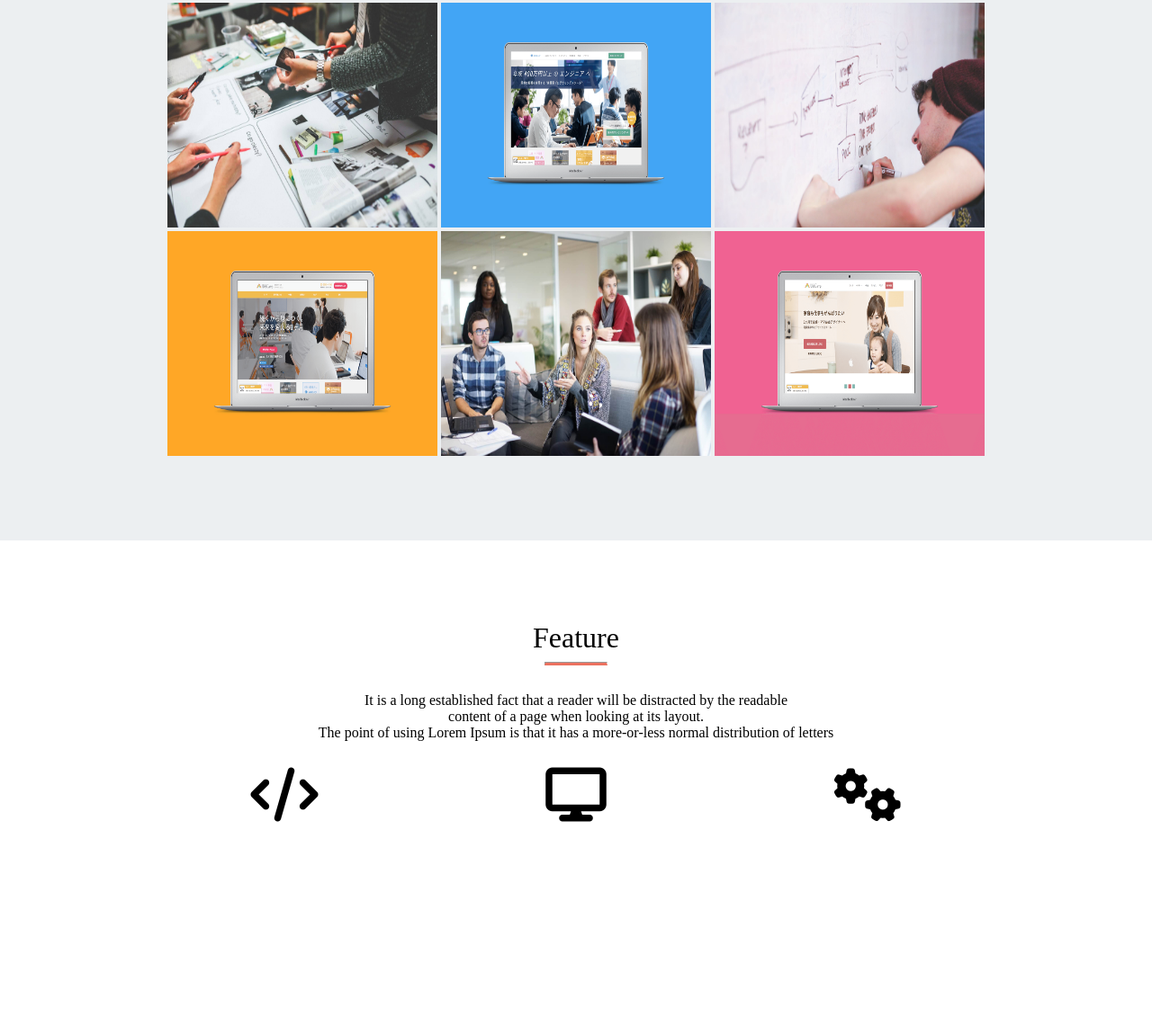
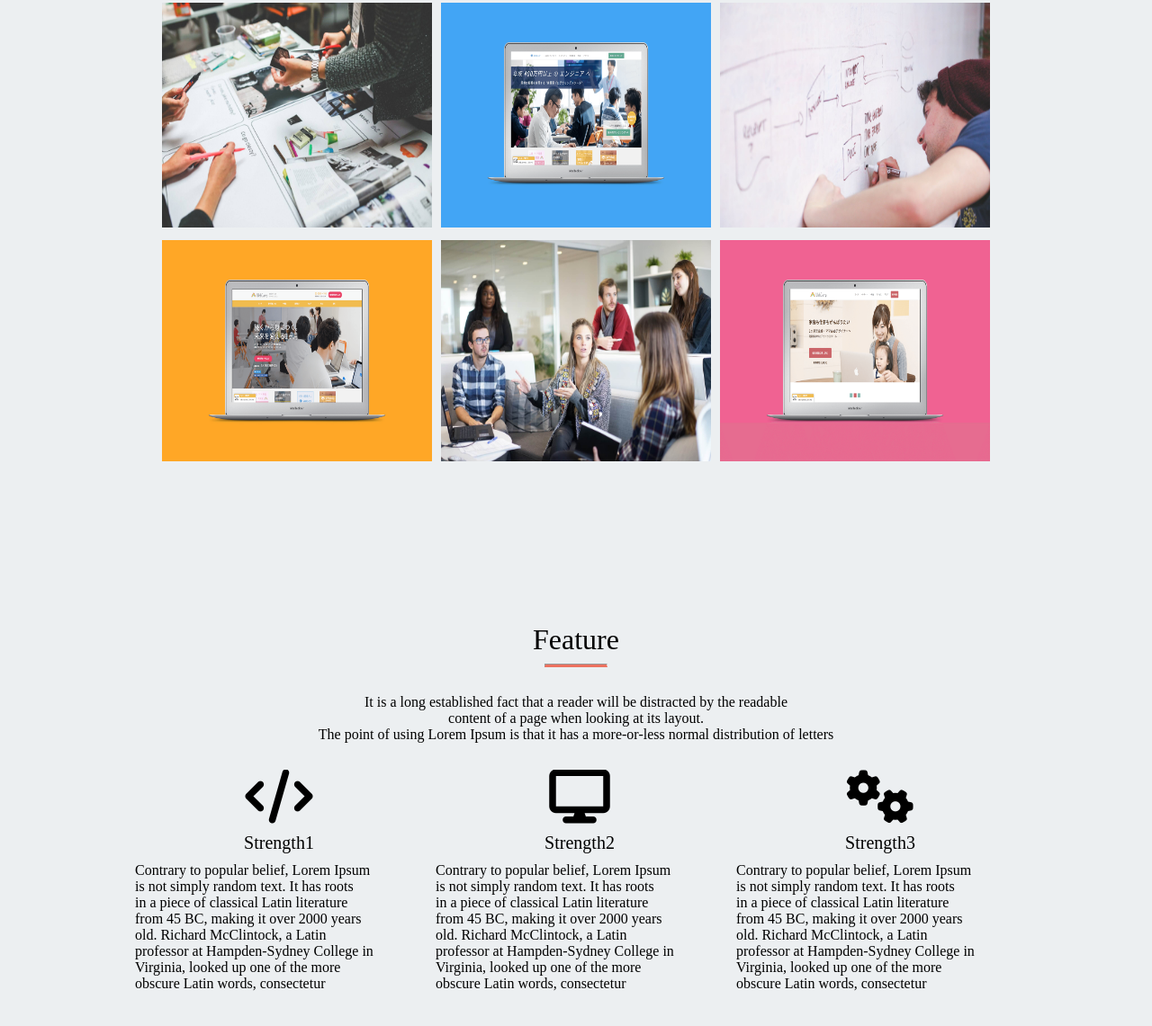
Before and after one commit to takahashiitsuki/mysite, a plain HTML site: page index.html in a window 1280 px wide. Shown: the part 970-2111 px from the top of the page at 90% size. Before the commit the page ends 1974 px from the top, so only its background shows below. Drawn offline with Linux system fonts and the light colour scheme.

Commit message:
[Finish]feature

```diff
--- a/index.html
+++ b/index.html
@@ -40,12 +40,14 @@
           content of a page when looking at its layout.<br>
           The point of using Lorem Ipsum is that it has a more-or-less normal distribution of letters
         </div>
+        <div class="portfolio-images">
           <img class="portfolio-image" src="img/sketch.jpg"/>
           <img class="portfolio-image" src="img/websuku.png"/>
           <img class="portfolio-image" src="img/write.jpg"/>
           <img class="portfolio-image" src="img/webcamp.png"/>
           <img class="portfolio-image" src="img/talk.jpg"/>
           <img class="portfolio-image" src="img/webcamp-mother.png"/>
+        <>
       </div>
     </div>
     <div class="feature">
@@ -58,14 +60,55 @@
         content of a page when looking at its layout.<br>
         The point of using Lorem Ipsum is that it has a more-or-less normal distribution of letters
       </div>
+      <div class="feature-items">
         <div class="feature-item">
           <i class="fa-solid fa-code"></i>
+          <div class="feature-item-heading">
+            Strength1
+          </div>
+          <div class="feature-item-text">
+            Contrary to popular belief, Lorem Ipsum<br>
+            is not simply random text. It has roots <br>
+            in a piece of classical Latin literature <br>
+            from 45 BC, making it over 2000 years <br>
+            old. Richard McClintock, a Latin <br>
+            professor at Hampden-Sydney College in<br>
+            Virginia, looked up one of the more <br>
+            obscure Latin words, consectetur
+          </div>
         </div>
         <div class="feature-item">
           <i class="fa-solid fa-display"></i>
+          <div class="feature-item-heading">
+            Strength2
+          </div>
+          <div class="feature-item-text">
+            Contrary to popular belief, Lorem Ipsum <br>
+            is not simply random text. It has roots <br>
+            in a piece of classical Latin literature <br>
+            from 45 BC, making it over 2000 years <br>
+            old. Richard McClintock, a Latin<br>
+            professor at Hampden-Sydney College in <br>
+            Virginia, looked up one of the more <br>
+            obscure Latin words, consectetur
+          </div>
         </div>
         <div class="feature-item">
           <i class="fa-sharp fa-solid fa-gears"></i></i>
+          <div class="feature-item-heading">
+            Strength3
+          </div>
+          <div class="feature-item-text">
+            Contrary to popular belief, Lorem Ipsum <br>
+            is not simply random text. It has roots <br>
+            in a piece of classical Latin literature <br>
+            from 45 BC, making it over 2000 years <br>
+            old. Richard McClintock, a Latin <br>
+            professor at Hampden-Sydney College in <br>
+            Virginia, looked up one of the more <br>
+            obscure Latin words, consectetur
+          </div>
+        </div>
       </div>
     </div>
   </body>
--- a/style.css
+++ b/style.css
@@ -10,7 +10,6 @@ header {
   height: 70px; /* 高さ120px */
   background-color: #EC715F;
   display: flex;
-  padding: auto;
 }
 
 nav {
@@ -91,9 +90,18 @@ nav {
   padding: 30px 0;
 }
 
+.portfolio-images {
+  width: 930px;
+  height: 510px;
+  overflow: hidden;
+  letter-spacing: -1em;
+}
+
 .portfolio-image {
   width: 300px;
   height: 250px;
+  margin-right: 10px;
+  margin-bottom: 10px;
 }
 
 .feature {
@@ -101,6 +109,7 @@ nav {
   padding: 90px 0;
   text-align: center;
   margin: 0 auto;
+  overflow: hidden;
 }
 
 .feature-title {
@@ -122,10 +131,16 @@ nav {
   padding: 30px 0;
 }
 
+.feature-items {
+  width: 990px;
+  overflow: hidden;
+  white-space: nowrap;
+}
+
 .feature-item {
   width: 320px;
-  height: auto;
   display: inline-block;
+  margin-right: 10px;
 }
 
 .feature-item i {
@@ -137,3 +152,16 @@ nav {
 .fa-regular {
   text-align: center;
 }
+
+.feature-item-heading {
+  font-size: 20px;
+  color: #000000;
+  padding: 10px 0;
+  text-align: center;
+}
+
+.feature-item-text {
+  font-size: 16px;
+  color: #000000;
+  text-align: left;
+}
```
Lines whose indentation alone changed are shown as unchanged.
